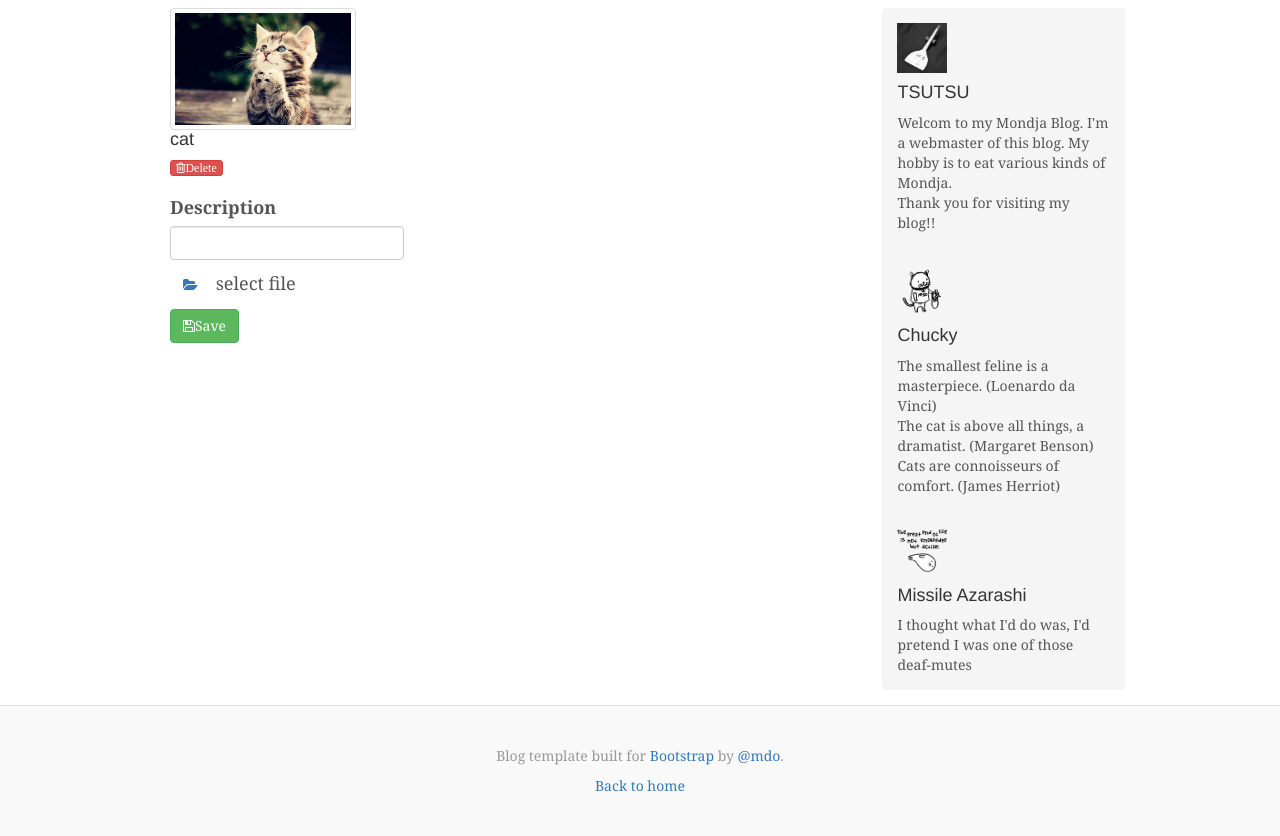
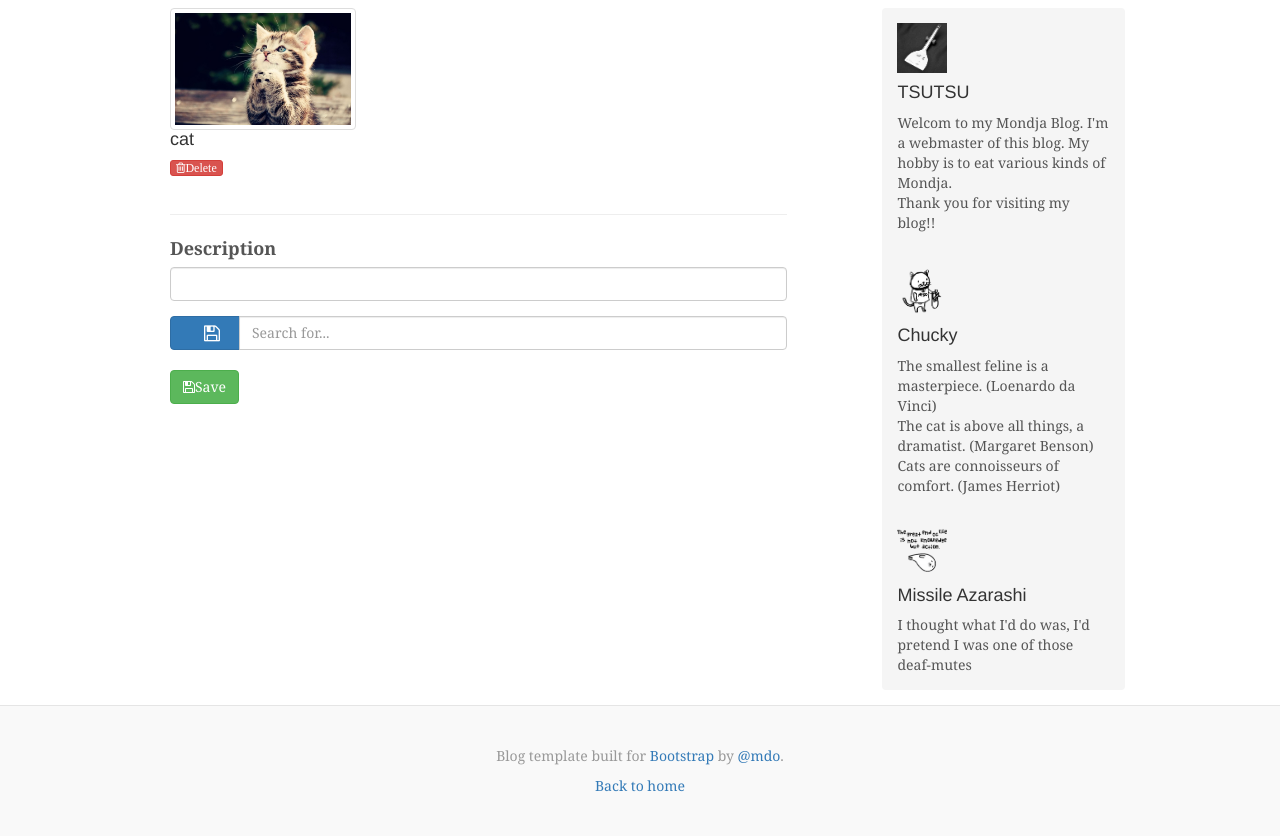
Before and after one commit to y-tsutsu/mondja-blog, a Django app: template static/templates/galleries/images.html in a window 1280 px wide. Shown: the part 236-1072 px from the top of the page. Run offline with Django 3.2, Linux system fonts and the light colour scheme; the template is opened without the code that fills it: values that come from a table or form of the project are taken from there, others are empty; a user stored in the database is signed in; data comes from the database, SQL or seed files in the repository; both versions use the stored data as it was after the commit; some libraries are stand-ins or nearby versions.

Commit message:
Galleryページのデザインを変更．

```diff
--- a/static/templates/galleries/images.html
+++ b/static/templates/galleries/images.html
@@ -53,27 +53,27 @@
 
 {% if user.is_superuser %}
 
-<div class="row">
+<hr />
 
-    <div class="col-md-4 col-sm-4 col-xs-12">
-
-        <form class="form-inline" role="form" method="post" action="." enctype="multipart/form-data">
+<form role="form" method="post" action="." enctype="multipart/form-data">
     {% csrf_token %}
 
-            <div class="form-group" style="padding-bottom:10px;">
+    <div class="form-group">
         <label for="id_description">Description</label>
-                <input id="id_description" maxlength="16" name="description" type="text" class="form-control">
+        <input id="id_description" maxlength="64" name="description" type="text" class="form-control" required>
     </div>
 
     <input type="file" id="file-input" name="image" style="display: none;">
-            <div class="input-prepend" style="padding-bottom:10px;">
-                <a class="btn" onclick="$('#file-input').click();"><i class="fa fa-folder-open"></i></a>
-                <span id="cover" class="input-xlarge uneditable-input">select file</span>
+    <div class="input-group" style="padding-bottom:20px;">
+        <span class="input-group-btn">
+            <button class="btn btn-primary" type="button" onclick="$('#file-input').click();">　<i class="fa fa-save fa-lg"></i>　</button>
+        </span>
+        <input id="cover" type="text" class="form-control" placeholder="Search for..." required>
     </div>
 
     <script>
         $('#file-input').change(function() {
-                    $('#cover').html($(this).val());
+            $('#cover').val($(this).val());
         });
     </script>
 
@@ -82,10 +82,6 @@
     </div>
 </form>
 
-    </div>
-
-</div>
-
 {% endif %}
 
 {% endblock %}
```
Also changed, not shown: db.sqlite3. Lines whose indentation alone changed are shown as unchanged.
